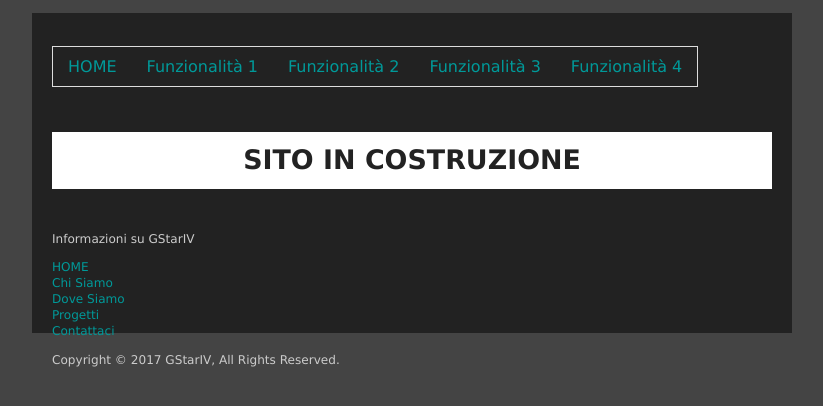
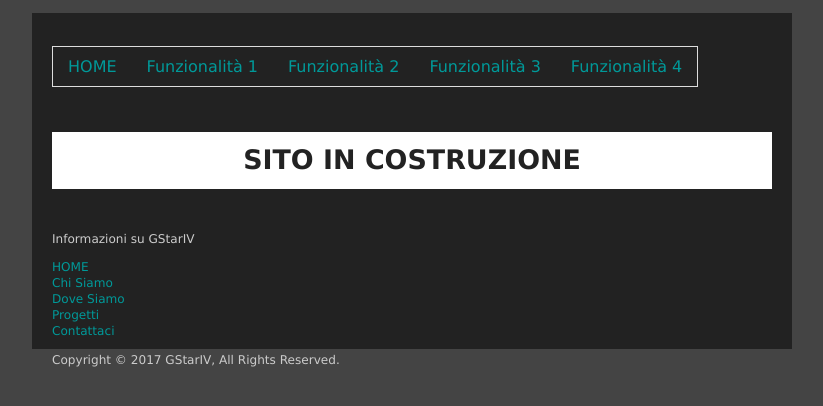
Before and after one commit to AntoRade/prova1, a plain HTML site: page index.html in a window 1280 px wide. Shown: the part 184-590 px from the top of the page, without its empty margins (228-1051 px from the left). Drawn offline with Linux system fonts and the light colour scheme.

Commit message:
Update style.css

```diff
--- a/css/style.css
+++ b/css/style.css
@@ -40,7 +40,7 @@ hr { border: 0; height: 1px; background-color: #ddd; color: #ddd; margin: 30px 0
 	text-align:justify;
 	padding: 10 20px;
 	background-color: #222;
-	height: 13%;
+	height: 15%;
 	font-size: 0.9em;
 	color: #ccc;
 	margin-top: 0px;
```
